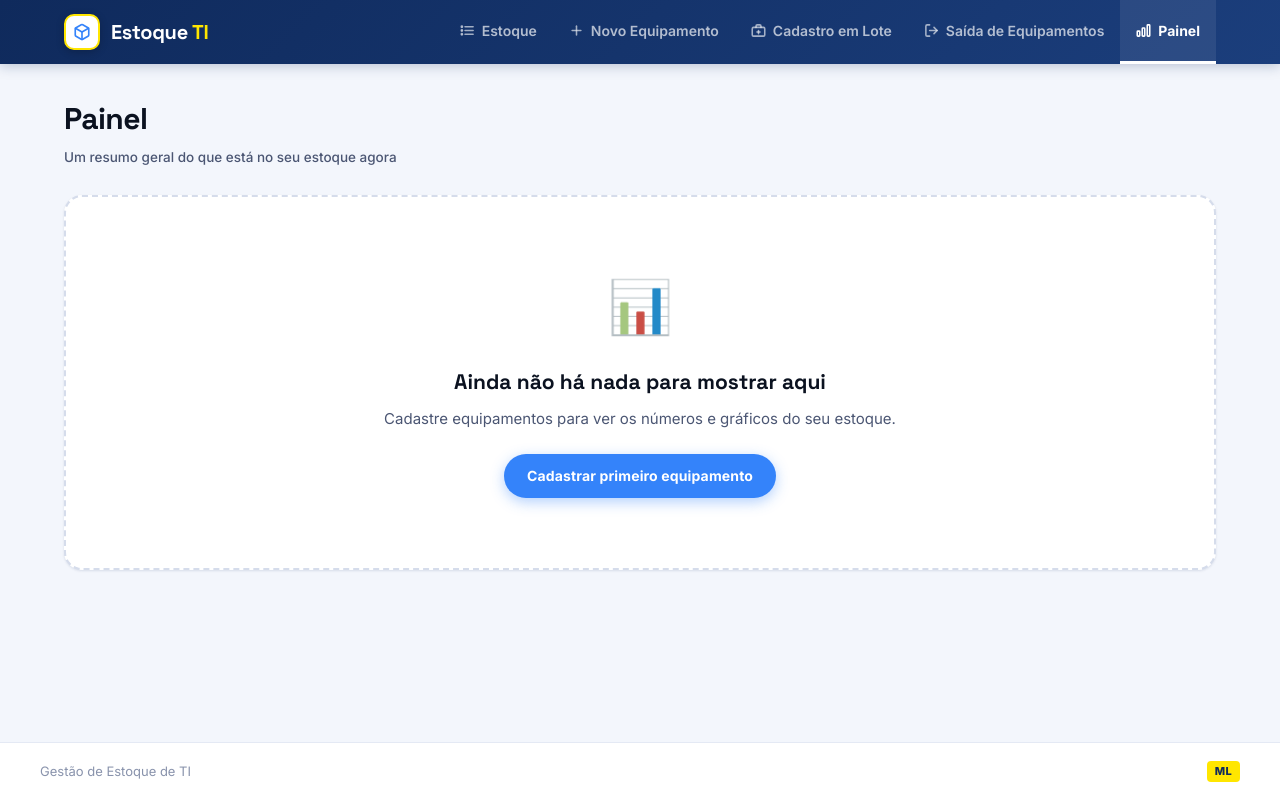
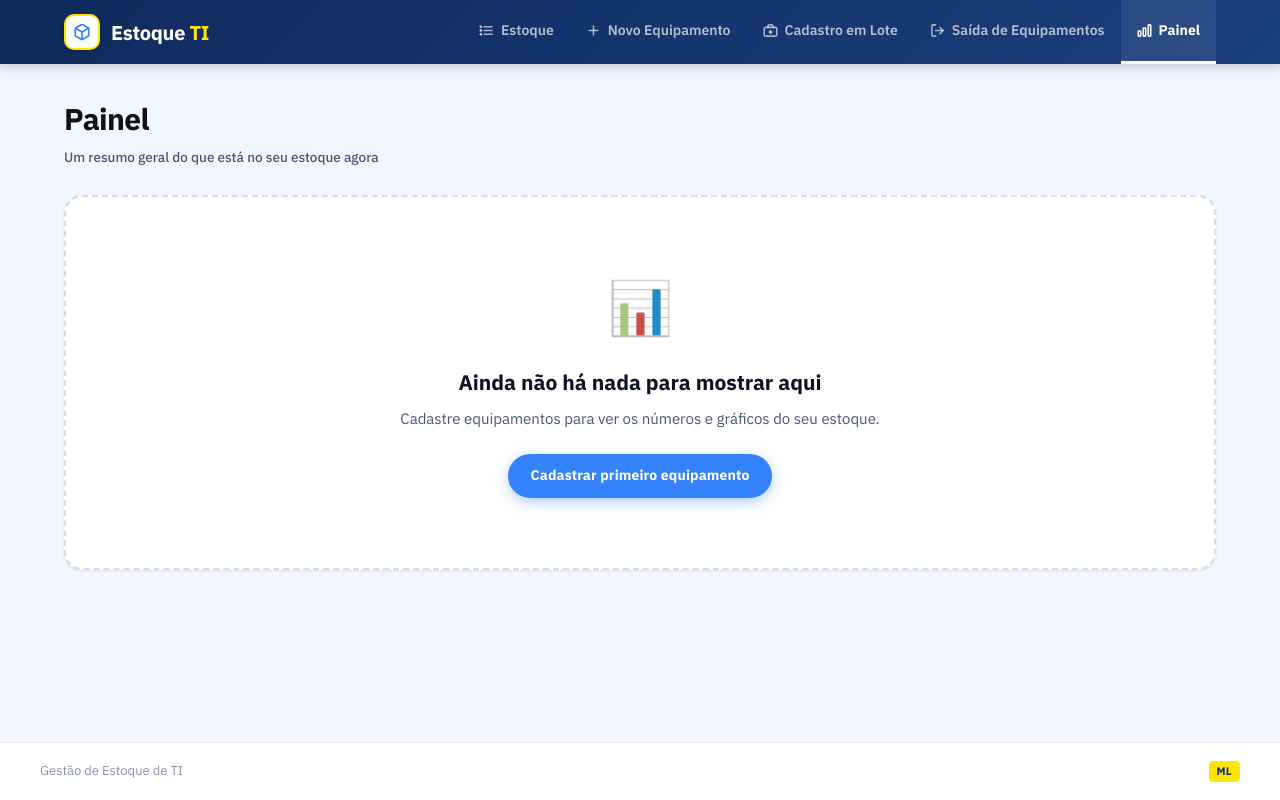
Before and after one commit to vitto2/estoque-gerenciador, a Flask app: page /dashboard in a window 1280 px wide. Run offline with Flask 3, Linux system fonts and the light colour scheme; data that the repository does not hold is empty.

Commit message:
Troca Space Grotesk/Inter/JetBrains Mono por IBM Plex Sans/Mono
Space Grotesk + Inter é a combinação padrão que praticamente toda
ferramenta gerada por IA usa hoje, o que dava ao projeto uma cara
genérica de "template de IA". Troca por IBM Plex Sans (títulos e
corpo, diferenciados por peso em vez de por família) e IBM Plex Mono
(seriais/tickets) — uma dupla com personalidade própria, sóbria e
corporativa, fora do rodízio de fontes mais comum em ferramentas
geradas por IA.

- Import do Google Fonts atualizado em base.html
- Variáveis --fonte-display/--fonte-corpo/--fonte-dados em style.css
  apontam pras fontes novas — nenhuma outra regra precisou mudar
- Fonte do Chart.js no painel também atualizada

Testado: fonte de fato carregada (getComputedStyle confirmando "IBM
Plex Sans"), inspeção visual da listagem e do painel, nenhuma
referência solta às fontes antigas, todas as páginas renderizando sem
erro.

Co-Authored-By: Claude Sonnet 4.6 <noreply@anthropic.com>
Claude-Session: https://claude.ai/code/session_01MuMM1ogfEvd7K1ZwwraziY

```diff
--- a/static/css/style.css
+++ b/static/css/style.css
@@ -38,9 +38,9 @@
     --sombra-lg: 0 16px 40px rgba(15,42,92,0.18), 0 4px 12px rgba(15,42,92,0.08);
     --transicao: 0.18s cubic-bezier(0.4, 0, 0.2, 1);
 
-    --fonte-display: "Space Grotesk", -apple-system, sans-serif;
-    --fonte-corpo:    "Inter", -apple-system, BlinkMacSystemFont, "Segoe UI", Roboto, sans-serif;
-    --fonte-dados:    "JetBrains Mono", "SF Mono", "Fira Code", Consolas, monospace;
+    --fonte-display: "IBM Plex Sans", -apple-system, sans-serif;
+    --fonte-corpo:    "IBM Plex Sans", -apple-system, BlinkMacSystemFont, "Segoe UI", Roboto, sans-serif;
+    --fonte-dados:    "IBM Plex Mono", "SF Mono", "Fira Code", Consolas, monospace;
 
     /* Aliases — mantêm o restante da folha funcionando sem precisar
        trocar cada seletor um a um. */
--- a/templates/base.html
+++ b/templates/base.html
@@ -6,7 +6,7 @@
     <title>{% block title %}Estoque de TI{% endblock %}</title>
     <link rel="preconnect" href="https://fonts.googleapis.com">
     <link rel="preconnect" href="https://fonts.gstatic.com" crossorigin>
-    <link href="https://fonts.googleapis.com/css2?family=Space+Grotesk:wght@500;600;700&family=Inter:wght@400;500;600;700;800&family=JetBrains+Mono:wght@500;600;700&display=swap" rel="stylesheet">
+    <link href="https://fonts.googleapis.com/css2?family=IBM+Plex+Sans:wght@400;500;600;700;800&family=IBM+Plex+Mono:wght@500;600;700&display=swap" rel="stylesheet">
     <link rel="stylesheet" href="{{ url_for('static', filename='css/style.css') }}">
 </head>
 <body>
--- a/templates/dashboard.html
+++ b/templates/dashboard.html
@@ -135,7 +135,7 @@ const coresStatus = {
 };
 
 const gridColor = 'rgba(15,42,92,0.06)';
-const fontFamily = "'Inter', -apple-system, sans-serif";
+const fontFamily = "'IBM Plex Sans', -apple-system, sans-serif";
 
 Chart.defaults.font.family = fontFamily;
 Chart.defaults.color = '#999999';
```
